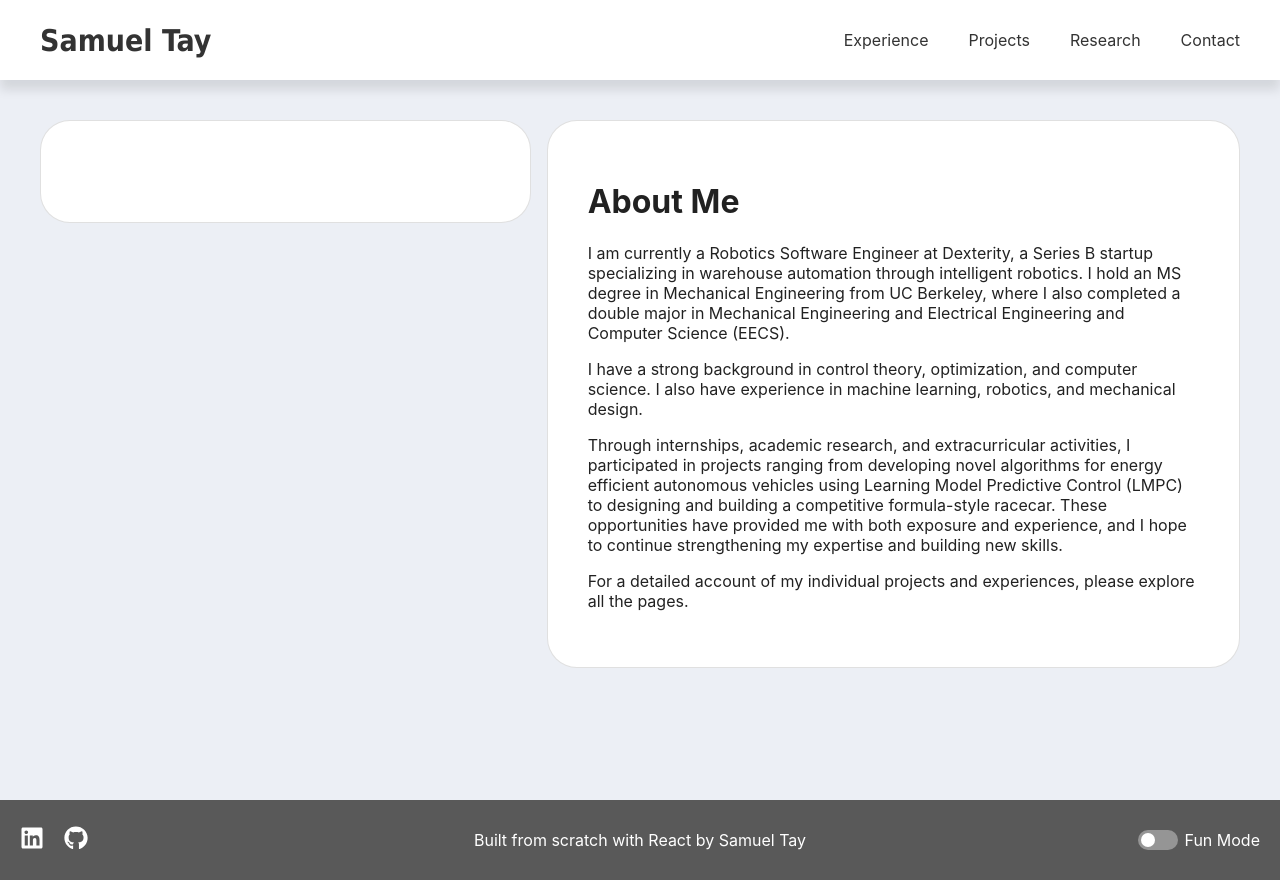
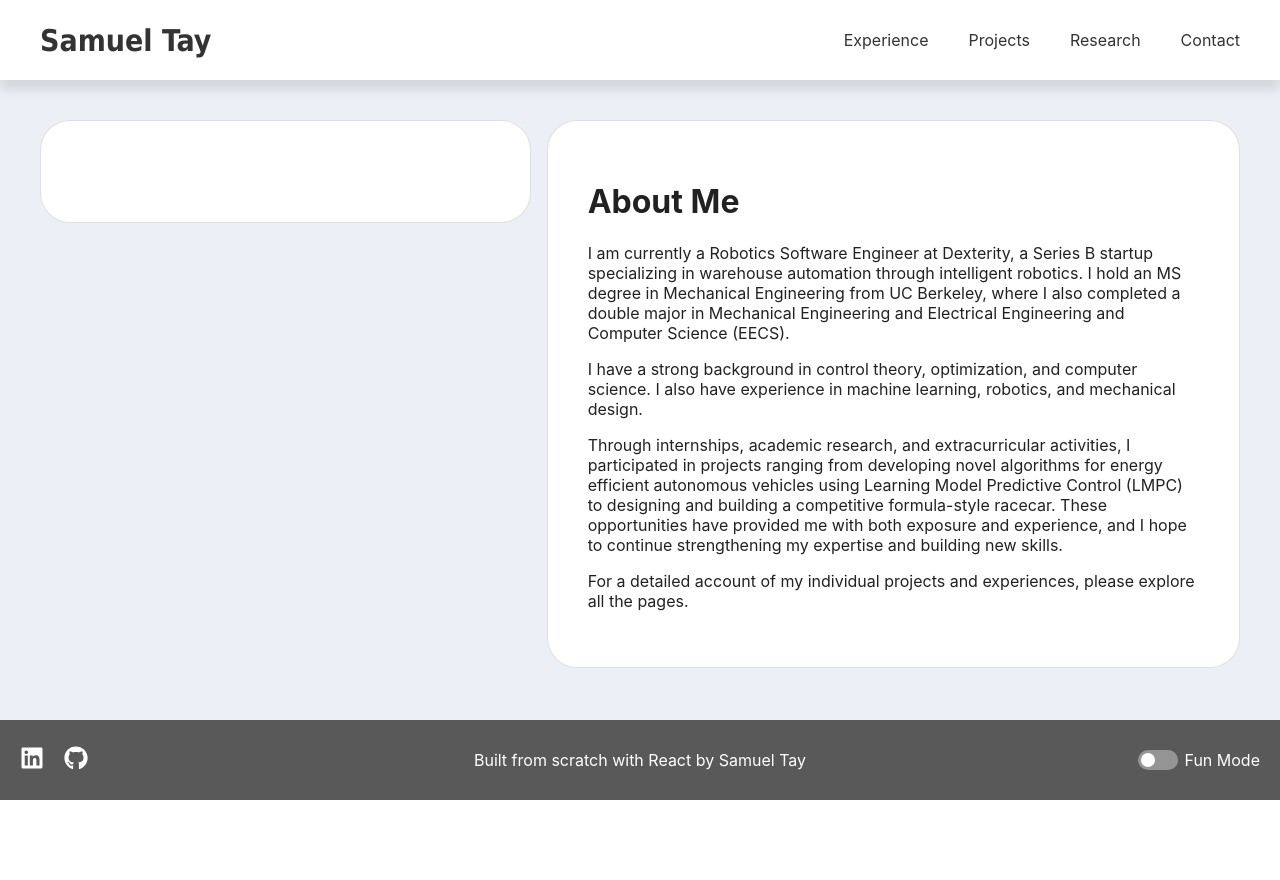
Before and after one commit to samueltay/samueltay, a React (Create React App) app in the folder frontend/: page / in a window 1280 px wide. After the commit the page ends 800 px from the top, so only its background shows below. Built offline with nearby package versions, Linux system fonts and the light colour scheme.

Commit message:
fix: update min-height

```diff
--- a/frontend/src/App.css
+++ b/frontend/src/App.css
@@ -1,7 +1,7 @@
 .App-main {
   display: flex;
   justify-content: center;
-  min-height: calc(100vh - 80px);
+  min-height: calc(100vh - 160px);
   background-color: #eceff5;
   text-align: center;
 }
```
